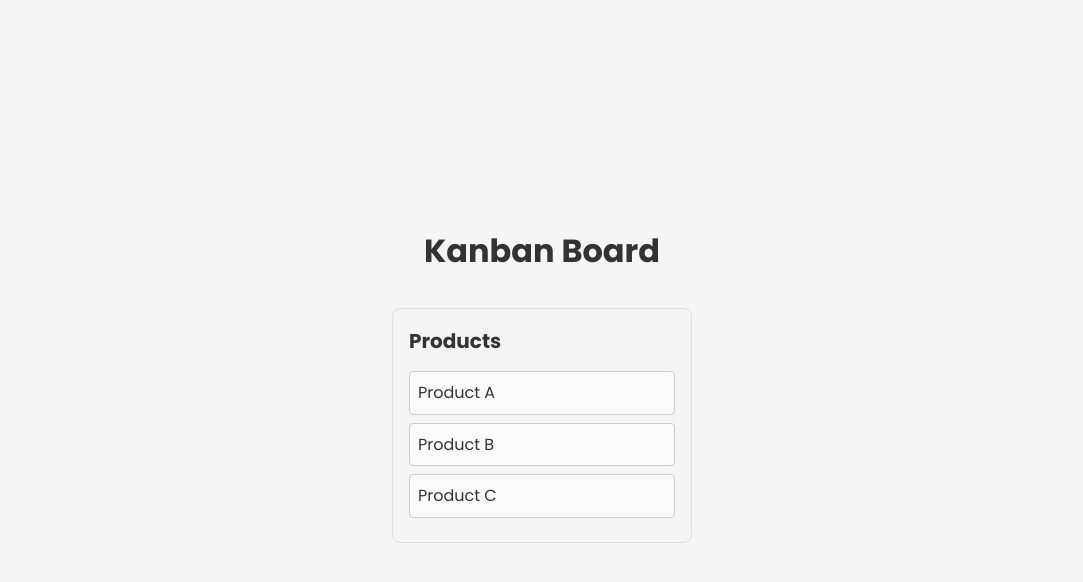
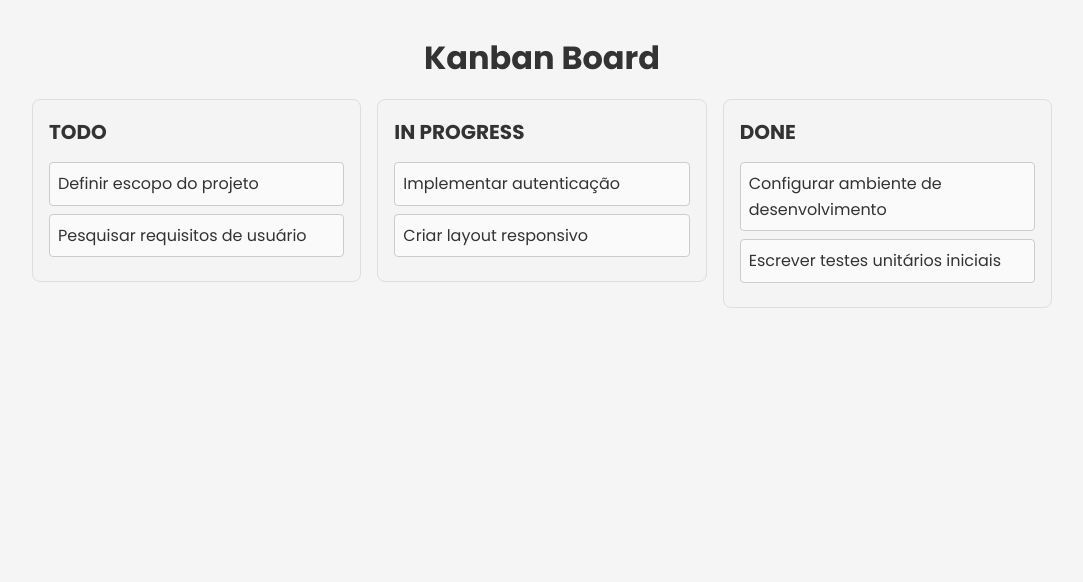
Before and after one commit to lucaspanizio/kanban, a React (Vite) app: page / in a window 1280 px wide. Shown: the top 582 px of the page, without its empty margins (98-1181 px from the left). Built offline with nearby package versions, Linux system fonts and the light colour scheme.

Commit message:
:sparkles: feat: initial setup for multi-column layout

```diff
--- a/src/app.tsx
+++ b/src/app.tsx
@@ -1,70 +1,31 @@
 import isPropValid from '@emotion/is-prop-valid'
 import { StyleSheetManager } from 'styled-components'
+import { Kanban } from '@/components/kanban'
+import { GlobalStyle } from '@/global/styles'
 
-import { GlobalStyle } from './global/styles'
-import { useState } from 'react'
-import { arrayMove, sortableKeyboardCoordinates } from '@dnd-kit/sortable'
-import { restrictToWindowEdges, snapCenterToCursor } from '@dnd-kit/modifiers'
-import {
-  closestCorners,
-  DndContext,
-  DragEndEvent,
-  KeyboardSensor,
-  PointerSensor,
-  useSensor,
-  useSensors,
-} from '@dnd-kit/core'
-import { Column } from '@/components/column'
+const mockData = {
+  todo: [
+    { id: 1, title: 'Definir escopo do projeto' },
+    { id: 2, title: 'Pesquisar requisitos de usuário' },
+  ],
+  'in progress': [
+    { id: 3, title: 'Implementar autenticação' },
+    { id: 4, title: 'Criar layout responsivo' },
+  ],
+  done: [
+    { id: 5, title: 'Configurar ambiente de desenvolvimento' },
+    { id: 6, title: 'Escrever testes unitários iniciais' },
+  ],
+}
 
 export function App() {
-  const [cards, setCards] = useState([
-    { id: 1, title: 'Product A' },
-    { id: 2, title: 'Product B' },
-    { id: 3, title: 'Product C' },
-  ])
-
-  const sensors = useSensors(
-    useSensor(PointerSensor),
-    useSensor(KeyboardSensor, {
-      coordinateGetter: sortableKeyboardCoordinates,
-    }),
-  )
-
-  const getTaskPos = (id: number) => {
-    return cards.findIndex((card) => card.id === id)
-  }
-
-  const handleDragEnd = (event: DragEndEvent) => {
-    const { active, over } = event
-
-    if (active.id === over?.id) return
-
-    if (active && over) {
-      setCards((cards) => {
-        const originalPos = getTaskPos(Number(active.id))
-        const newPos = getTaskPos(Number(over.id))
-
-        return arrayMove(cards, originalPos, newPos)
-      })
-    }
-  }
-
   return (
     <StyleSheetManager enableVendorPrefixes shouldForwardProp={isPropValid}>
       <GlobalStyle />
 
       <main>
         <h1>Kanban Board</h1>
-        <DndContext
-          sensors={sensors}
-          onDragEnd={handleDragEnd}
-          collisionDetection={closestCorners}
-          modifiers={[restrictToWindowEdges, snapCenterToCursor]}
-        >
-          <div className="container">
-            <Column id="products" title="Products" cards={cards} />
-          </div>
-        </DndContext>
+        <Kanban initialData={mockData} />
       </main>
     </StyleSheetManager>
   )
--- a/src/components/card/index.tsx
+++ b/src/components/kanban/card/index.tsx
@@ -2,12 +2,12 @@ import { useSortable } from '@dnd-kit/sortable'
 import { CSS } from '@dnd-kit/utilities'
 import * as S from './styles'
 
-export type Card = {
+export type CardType = {
   id: number
   title: string
 }
 
-interface Props extends Card {}
+interface Props extends CardType {}
 
 export const Card = ({ id, title }: Props) => {
   const { attributes, listeners, setNodeRef, transform, transition, isDragging } = useSortable({ id })
@@ -17,9 +17,11 @@ export const Card = ({ id, title }: Props) => {
       ref={setNodeRef}
       {...attributes}
       {...listeners}
-      tabIndex={0}
-      role="button"
-      style={{ transform: CSS.Translate.toString(transform), transition, opacity: isDragging ? 0.6 : 1 }}
+      style={{
+        transition,
+        transform: CSS.Translate.toString(transform),
+        opacity: isDragging ? 0.6 : 1,
+      }}
     >
       {title}
     </S.Wrapper>
--- a/src/components/column/index.tsx
+++ b/src/components/kanban/column/index.tsx
@@ -1,26 +1,28 @@
 import { SortableContext, verticalListSortingStrategy } from '@dnd-kit/sortable'
 import { useDroppable } from '@dnd-kit/core'
-import { Card } from '@/components/card'
+import { Card, CardType } from '@/components/kanban/card'
 import * as S from './styles'
 
 interface Props {
   id: string
   title: string
-  cards: Card[]
+  cards: CardType[]
 }
 
 export const Column = ({ id, title, cards }: Props) => {
   const { setNodeRef } = useDroppable({ id })
 
   return (
-    <S.Wrapper ref={setNodeRef}>
+    <S.Wrapper>
       <S.Title>{title}</S.Title>
 
-      <SortableContext items={cards} strategy={verticalListSortingStrategy}>
-        {cards.map((card) => (
-          <Card key={card.id} {...card} />
-        ))}
-      </SortableContext>
+      <div ref={setNodeRef}>
+        <SortableContext items={cards.map((card) => card.id)} strategy={verticalListSortingStrategy}>
+          {cards.map((card) => (
+            <Card key={card.id} {...card} />
+          ))}
+        </SortableContext>
+      </div>
     </S.Wrapper>
   )
 }
--- a/src/components/column/styles.ts
+++ b/src/components/kanban/column/styles.ts
@@ -4,6 +4,7 @@ export const Wrapper = styled.div`
   flex: 1;
   padding: 16px;
   min-width: 300px;
+  height: min-content;
   border-radius: 8px;
   border: 1px solid #dedede;
   background-color: oklch(96.7% 0.001 286.375);
--- /dev/null
+++ b/src/components/kanban/index.tsx
@@ -0,0 +1,149 @@
+import { useCallback, useState } from 'react'
+import { restrictToWindowEdges } from '@dnd-kit/modifiers'
+import { arrayMove, sortableKeyboardCoordinates } from '@dnd-kit/sortable'
+import {
+  closestCorners,
+  DndContext,
+  DragEndEvent,
+  DragOverEvent,
+  DragOverlay,
+  DragStartEvent,
+  KeyboardSensor,
+  PointerSensor,
+  UniqueIdentifier,
+  useSensor,
+  useSensors,
+} from '@dnd-kit/core'
+import { Column } from './column'
+import { Card, type CardType } from './card'
+
+export type Columns = Record<string, CardType[]>
+
+interface KanbanProps {
+  initialData?: Columns
+}
+
+export const Kanban = ({ initialData }: KanbanProps) => {
+  // TODO: apresentar uma coluna default quando initialData não for passado
+  const [columns, setColumns] = useState<Columns>(initialData ?? {})
+  const [activeId, setActiveId] = useState<number | null>(null)
+
+  const sensors = useSensors(
+    useSensor(PointerSensor),
+    useSensor(KeyboardSensor, {
+      coordinateGetter: sortableKeyboardCoordinates,
+    }),
+  )
+
+  const handleDragStart = useCallback((event: DragStartEvent) => {
+    setActiveId(event.active.id as number)
+  }, [])
+
+  const handleDragOver = useCallback(
+    (event: DragOverEvent) => {
+      withValidDrag(event, ({ activeId, overId }) => {
+        const { fromColId, toColId, isSameColumn } = getDragMeta(columns, activeId, overId)
+
+        if (!isSameColumn) {
+          setColumns((prev) => ({
+            ...prev,
+            ...updateColumns(prev, fromColId, toColId, activeId, overId),
+          }))
+        }
+      })
+    },
+    [columns],
+  )
+
+  const handleDragEnd = useCallback(
+    (event: DragEndEvent) => {
+      setActiveId(null)
+
+      withValidDrag(event, ({ activeId, overId }) => {
+        const { toColId, isSameColumn } = getDragMeta(columns, activeId, overId)
+
+        if (isSameColumn) {
+          setColumns((prev) => {
+            const items = [...prev[toColId]]
+            const oldIndex = items.findIndex((c) => c.id === activeId)
+            const newIndex = items.findIndex((c) => c.id === overId)
+
+            return {
+              ...prev,
+              [toColId]: arrayMove(items, oldIndex, newIndex),
+            }
+          })
+        }
+      })
+    },
+    [columns],
+  )
+
+  return (
+    <DndContext
+      sensors={sensors}
+      collisionDetection={closestCorners}
+      modifiers={[restrictToWindowEdges]}
+      onDragStart={handleDragStart}
+      onDragOver={handleDragOver}
+      onDragEnd={handleDragEnd}
+    >
+      <div className="container">
+        {Object.keys(columns).map((colId) => (
+          <Column key={colId} id={colId} title={colId.toUpperCase()} cards={columns[colId]} />
+        ))}
+
+        <DragOverlay>
+          {activeId !== null &&
+            (() => {
+              const col = findColumnId(columns, activeId)!
+              const card = columns[col].find((c) => c.id === activeId)!
+              return <Card id={card.id} title={card.title} />
+            })()}
+        </DragOverlay>
+      </div>
+    </DndContext>
+  )
+}
+
+function withValidDrag<T extends DragOverEvent | DragEndEvent>(
+  event: T,
+  callback: (ids: { activeId: number; overId: UniqueIdentifier }) => void,
+) {
+  const { active, over } = event
+  if (!over || active.id === over.id) return
+
+  callback({ activeId: active.id as number, overId: over.id })
+}
+
+function getDragMeta(columns: Columns, activeId: number, overId: UniqueIdentifier) {
+  const fromColId = findColumnId(columns, activeId)!
+  const toColId = findColumnId(columns, overId)!
+
+  return { fromColId, toColId, isSameColumn: fromColId === toColId }
+}
+
+function updateColumns(columns: Columns, fromCol: string, toCol: string, activeId: number, overId: number | string) {
+  const sourceItems = [...columns[fromCol]]
+  const destItems = Array.isArray(columns[toCol]) ? [...columns[toCol]] : []
+
+  // Remove o card da coluna origem
+  const idx = sourceItems.findIndex((c) => c.id === activeId)
+  const [moved] = sourceItems.splice(idx, 1)
+
+  // Determina a posição do card na coluna destino
+  const overIndex = destItems.findIndex((c) => c.id === overId)
+  const insertAt = overIndex === -1 ? destItems.length : overIndex + 1
+
+  destItems.splice(insertAt, 0, moved)
+
+  return {
+    [fromCol]: sourceItems,
+    [toCol]: destItems,
+  }
+}
+
+export function findColumnId(columns: Columns, id: number | string): string | undefined {
+  if (typeof id === 'string' && Object.keys(columns).includes(id)) return id
+  return Object.keys(columns).find((colId) => columns[colId].some((card) => card.id === id))
+}
--- a/src/global/styles.ts
+++ b/src/global/styles.ts
@@ -18,14 +18,18 @@ export const GlobalStyle = createGlobalStyle`
   main {
     display: flex;
     flex-direction: column;
-    justify-content: center;
     align-items: center;
     height: 100vh;
+
+    h1 {
+      margin-top: 32px;
+    }
   }
 
   .container {
     display: flex;
     gap: 1rem;
-    padding: 2rem;
+    padding: 1rem;
+    overflow: none;
   }
 `
```
Also changed, not shown: src/components/kanban/card/styles.ts (renamed from src/components/card/styles.ts).
